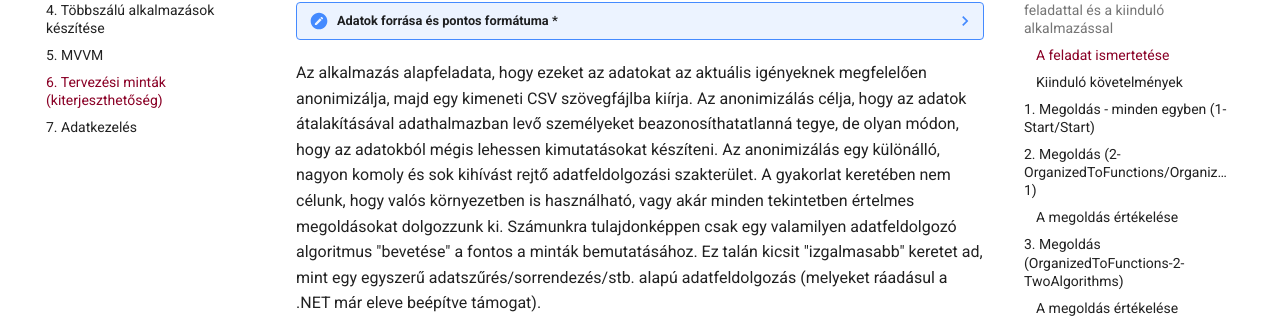
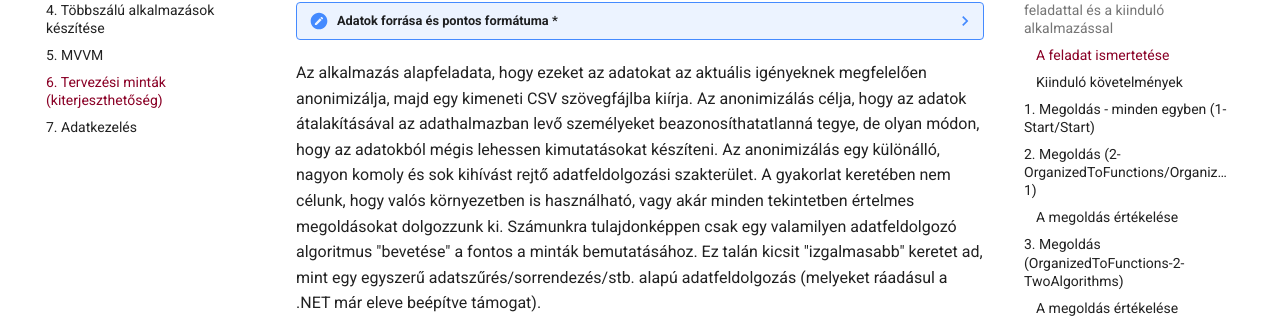
Before and after one commit to bmeviauab00/szoftvertechnikak, an MkDocs documentation site: the page built from docs/labor/6-tervezesi-mintak/index.md, in a window 1280 px wide and 900 px high, scrolled down 2535 px. Shown: the part 197-515 px from the top of the window. Built offline with MkDocs 1.6.1 and Material for MkDocs 9.7.7, drawn with Linux system fonts in a browser that asks for light colours; emoji names are drawn with the system emoji font; comment, search, counter and statistics services are not loaded; the version menu is left out; some of the changed text lies outside the part shown.

Commit message:
lab6-typos-fix

````diff
--- a/docs/labor/6-tervezesi-mintak/index.md
+++ b/docs/labor/6-tervezesi-mintak/index.md
@@ -62,7 +62,7 @@
 ??? note "Adatok forrása és pontos formátuma *"
     Az adatok forrása: https://www.briandunning.com/sample-data/, pár oszloppal (kor, súly, betegség) kiegészítve. A mezők sorrendje: First Name, Last Name, Company, Address, City, County (where applicable), State/Province (where applicable), ZIP/Postal Code, Phone 1, Phone 2, Age, Weight, Illness, Email
 
-Az alkalmazás alapfeladata, hogy ezeket az adatokat az aktuális igényeknek megfelelően anonimizálja, majd egy kimeneti CSV szövegfájlba kiírja. Az anonimizálás célja, hogy az adatok átalakításával adathalmazban levő személyeket beazonosíthatatlanná tegye, de olyan módon, hogy az adatokból mégis lehessen kimutatásokat készíteni. Az anonimizálás egy különálló, nagyon komoly és sok kihívást rejtő adatfeldolgozási szakterület. A gyakorlat keretében nem célunk, hogy valós környezetben is használható, vagy akár minden tekintetben értelmes megoldásokat dolgozzunk ki. Számunkra tulajdonképpen csak egy valamilyen adatfeldolgozó algoritmus "bevetése" a fontos a minták bemutatásához. Ez talán kicsit "izgalmasabb" keretet ad, mint egy egyszerű adatszűrés/sorrendezés/stb. alapú adatfeldolgozás (melyeket ráadásul a .NET már eleve beépítve támogat).
+Az alkalmazás alapfeladata, hogy ezeket az adatokat az aktuális igényeknek megfelelően anonimizálja, majd egy kimeneti CSV szövegfájlba kiírja. Az anonimizálás célja, hogy az adatok átalakításával az adathalmazban levő személyeket beazonosíthatatlanná tegye, de olyan módon, hogy az adatokból mégis lehessen kimutatásokat készíteni. Az anonimizálás egy különálló, nagyon komoly és sok kihívást rejtő adatfeldolgozási szakterület. A gyakorlat keretében nem célunk, hogy valós környezetben is használható, vagy akár minden tekintetben értelmes megoldásokat dolgozzunk ki. Számunkra tulajdonképpen csak egy valamilyen adatfeldolgozó algoritmus "bevetése" a fontos a minták bemutatásához. Ez talán kicsit "izgalmasabb" keretet ad, mint egy egyszerű adatszűrés/sorrendezés/stb. alapú adatfeldolgozás (melyeket ráadásul a .NET már eleve beépítve támogat).
 
 !!! note "Pár gondolat az anonimizálásról"
 
@@ -282,7 +282,7 @@
 
     A függvény törzsét csak annyiban kell átírni, hogy ne a megszüntetett `mask` paramétert, hanem a `_mask` tagváltozót használja.
 
-4. Az előző lépéssel teljesen analóg módon az `Anonymize_AgeRange` műveletet mozgassuk át a `AgeAnonymizer` osztályba, és alakítsuk át a szignatúráját úgy, hogy override-olja az ősbeli `Anonymize` absztrakt függvényt:
+4. Az előző lépéssel teljesen analóg módon az `Anonymize_AgeRange` műveletet mozgassuk át az `AgeAnonymizer` osztályba, és alakítsuk át a szignatúráját úgy, hogy override-olja az ősbeli `Anonymize` absztrakt függvényt:
 
     ``` csharp
     protected override Person Anonymize(Person person)
@@ -493,9 +493,9 @@
     }
     ```
 
-4. Valósítsuk meg a `IAnonymizerAlgorithm` interfészt. Miután az osztály neve után beírjuk a `: IAnonymizerAlgorithm` interfészt, célszerű a műveletek vázát a Visual Studioval legeneráltatni: tegyük a kurzort a interfész nevére (kattintsunk rá a forráskódban), használjuk a 'ctrl' + '.' billentyűkombinációt, majd a megjelenő menüben "Implement interface" kiválasztása. Megjegyzés: mivel a `GetAnonymizerDescription` művelethez van alapértelmezett implementáció az interfészben, csak az `Anonymize` művelet generálódik le, de ez most nekünk egyelőre rendben van így.
+4. Valósítsuk meg az `IAnonymizerAlgorithm` interfészt. Miután az osztály neve után beírjuk a `: IAnonymizerAlgorithm` interfészt, célszerű a műveletek vázát a Visual Studioval legeneráltatni: tegyük a kurzort a interfész nevére (kattintsunk rá a forráskódban), használjuk a 'ctrl' + '.' billentyűkombinációt, majd a megjelenő menüben "Implement interface" kiválasztása. Megjegyzés: mivel a `GetAnonymizerDescription` művelethez van alapértelmezett implementáció az interfészben, csak az `Anonymize` művelet generálódik le, de ez most nekünk egyelőre rendben van így.
 5. Az `Anonymizer` osztályból vegyük át a `Anonymize_MaskName` művelet törzsét a `NameMaskingAnonymizerAlgorithm`.`Anonymize`-be. A függvény törzsét csak annyiban kell átírni, hogy ne a már nem létező `mask` paramétert, hanem a `_mask` tagváltozót használja. Az `Anonymize` osztály `Anonymize_MaskName`-et pedig töröljük.
-6. A stategy interfész `GetAnonymizerDescription`műveletének megvalósítására térünk most át. Az `Anonymizer` osztály `GetAnonymizerDescription` műveletét másoljuk át a `NameMaskingAnonymizerAlgorithm`-be, a függvény törzsében csak a név anonimizálóra vonatkozó logikát meghagyva, a műveletet publikussá téve:
+6. A strategy interfész `GetAnonymizerDescription`műveletének megvalósítására térünk most át. Az `Anonymizer` osztály `GetAnonymizerDescription` műveletét másoljuk át a `NameMaskingAnonymizerAlgorithm`-be, a függvény törzsében csak a név anonimizálóra vonatkozó logikát meghagyva, a műveletet publikussá téve:
 
     ``` csharp
     public string GetAnonymizerDescription()
@@ -542,9 +542,9 @@
     }
     ```
 
-4. Valósítsuk meg a `IAnonymizerAlgorithm` interfészt. Miután az osztály neve után beírjuk a `: IAnonymizerAlgorithm` interfészt, most is célszerű az `Anonymize` művelet vázát a Visual Studioval a korábbihoz hasonló módon legeneráltatni.
+4. Valósítsuk meg az `IAnonymizerAlgorithm` interfészt. Miután az osztály neve után beírjuk a `: IAnonymizerAlgorithm` interfészt, most is célszerű az `Anonymize` művelet vázát a Visual Studioval a korábbihoz hasonló módon legeneráltatni.
 5. Az `Anonymizer` osztályból vegyük át az `Anonymize_AgeRange` művelet törzsét a `AgeAnonymizerAlgorithm`.`Anonymize`-be. A függvény törzsét csak annyiban kell átírni, hogy ne a már nem létező `rangeSize` paramétert, hanem a `_rangeSize` tagváltozót használja. Az `Anonymize` osztály `Anonymize_AgeRange`-et pedig töröljük.
-6. A stategy interfész `GetAnonymizerDescription`műveletének megvalósítására térünk most át. Az `Anonymizer` osztály `GetAnonymizerDescription` műveletét másoljuk át az `AgeAnonymizerAlgorithm`-be, a függvény törzsében csak a kor anonimizálóra vonatkozó logikát meghagyva, a műveletet publikussá téve:
+6. A strategy interfész `GetAnonymizerDescription`műveletének megvalósítására térünk most át. Az `Anonymizer` osztály `GetAnonymizerDescription` műveletét másoljuk át az `AgeAnonymizerAlgorithm`-be, a függvény törzsében csak a kor anonimizálóra vonatkozó logikát meghagyva, a műveletet publikussá téve:
 
     ``` csharp
     public string GetAnonymizerDescription()
````
Also changed, not shown: other parts of docs/labor/6-tervezesi-mintak/index.md (+9 -9 lines).
